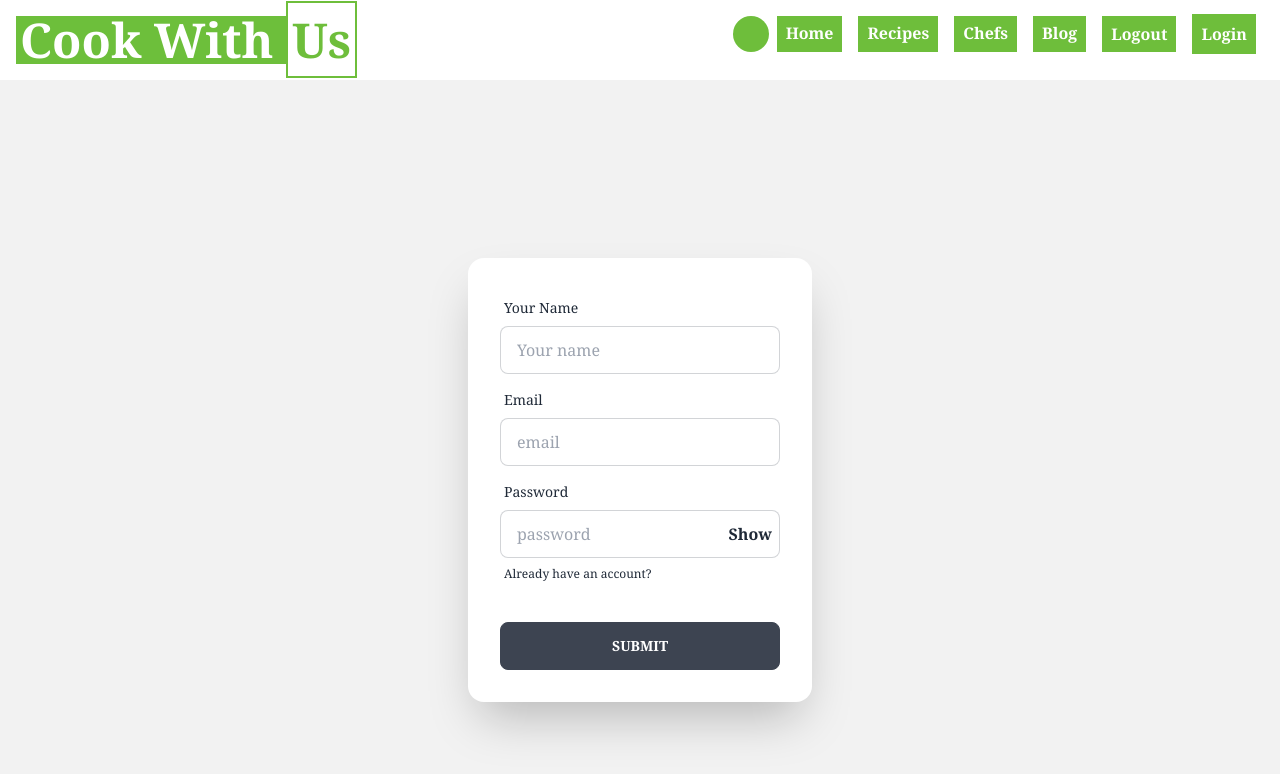
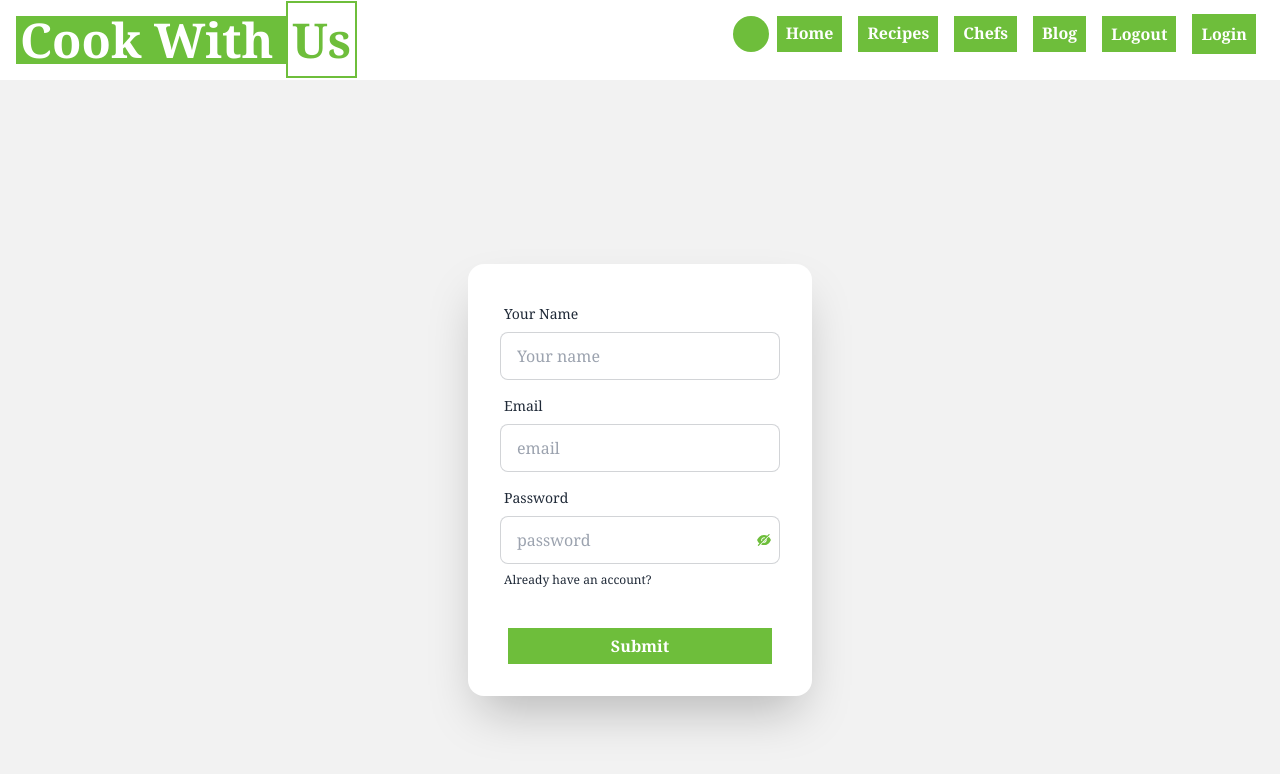
Before and after one commit to golam-kibriya123/cook-with-us-client, a React (Vite) app: page /register in a window 1280 px wide. Shown: the top 774 px of the page. Built offline with nearby package versions, Linux system fonts and the light colour scheme; no server answers.

Commit message:
added register auth

```diff
--- a/src/components/Register/Register.jsx
+++ b/src/components/Register/Register.jsx
@@ -1,7 +1,8 @@
 import React, { useContext, useState } from 'react';
 import { AuthContext } from '../../providers/AuthProviders/AuthProviders';
+import { Link } from 'react-router-dom';
+import { AiFillEye, AiFillEyeInvisible } from 'react-icons/ai';
 
-import { Link } from 'react-router-dom';
 
 const Register = () => {
 
@@ -51,8 +52,10 @@ const Register = () => {
                             <div className="form-control">
                                 <label className="label relative">
                                     <span className="label-text">Password</span>
-                                    <button onClick={showHide} className={`absolute -bottom-9  right-2 font-semibold ${passwordHide ? '' : 'hidden'}`} >Show</button>
-                                    <button onClick={showHide} className={`absolute -bottom-9  right-2 font-semibold ${passwordHide ? 'hidden' : ''}`}>Hide</button>
+                                    <AiFillEyeInvisible onClick={showHide} className={`absolute -bottom-8  right-2 font-semibold ${passwordHide ? '' : 'hidden'} text-[#6ebe3b]`} />
+
+                                    <AiFillEye onClick={showHide} className={`absolute -bottom-8  right-2 font-semibold ${passwordHide ? 'hidden' : ''} text-[#6ebe3b]`} />
+
                                 </label>
                                 <input type={`${passwordHide ? 'password' : 'text'}`} placeholder="password" name='password' className="input input-bordered" required />
                                 <label className="label">
@@ -61,7 +64,7 @@ const Register = () => {
                                 </label>
                             </div>
                             <div className="form-control mt-6">
-                                <button className="btn ">Submit</button>
+                                <button className="bg-[#6ebe3b] hover:bg-white text-white hover:text-[#6ebe3b] border border-[#6ebe3b]  px-1 md:px-2 py-1 md:mx-2 mx-1 font-semibold h-9">Submit</button>
                             </div>
                         </form>
                     </div>
--- a/src/providers/AuthProviders/AuthProviders.jsx
+++ b/src/providers/AuthProviders/AuthProviders.jsx
@@ -6,7 +6,7 @@ const auth = getAuth(app)
 const AuthProviders = ({ children }) => {
     const [spinner, setSpinner] = useState(true);
     const [users, setUsers] = useState(null);
-
+    console.log(users)
     const createUsers = (email, password) => {
         return createUserWithEmailAndPassword(auth, email, password);
 
```
